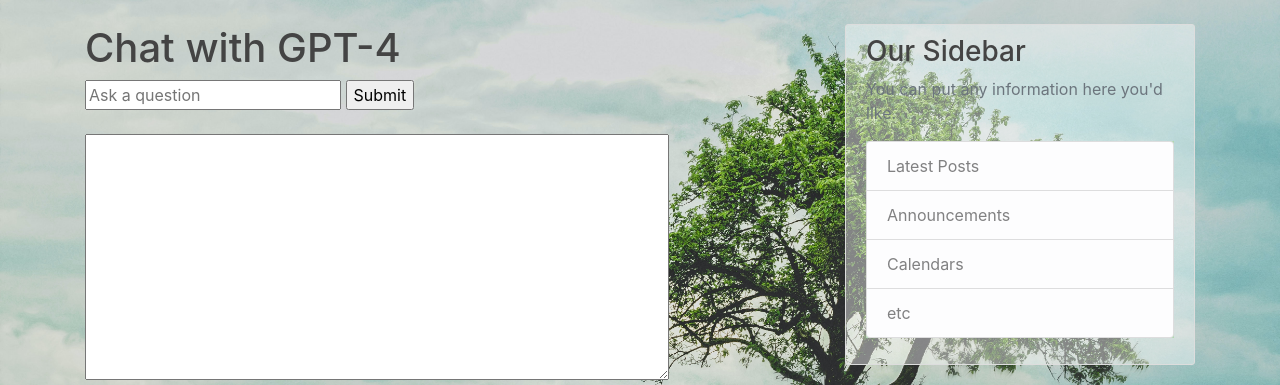
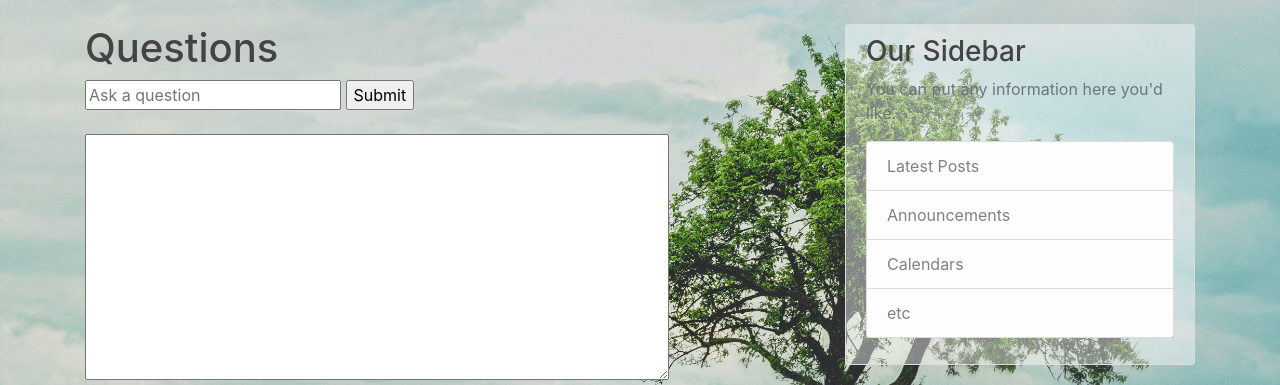
Before and after one commit to nerdistry/farmers-app, a Flask app: page /questions in a window 1280 px wide. Shown: the part 56-441 px from the top of the page. Run offline with Flask 3, Linux system fonts and the light colour scheme; some libraries are stand-ins or nearby versions.

Commit message:
New Commit

```diff
--- a/main/templates/questions.html
+++ b/main/templates/questions.html
@@ -1,6 +1,6 @@
 {% extends "layout.html" %}
 {% block content %}
-<h1>Chat with GPT-4</h1>
+<h1>Questions</h1>
 <form method="post">
     <input type="text" name="user_question" placeholder="Ask a question">
     <input type="submit" value="Submit"><br><br>
```
